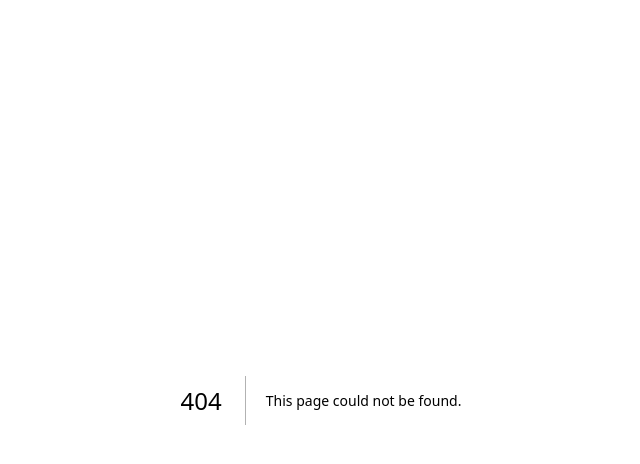
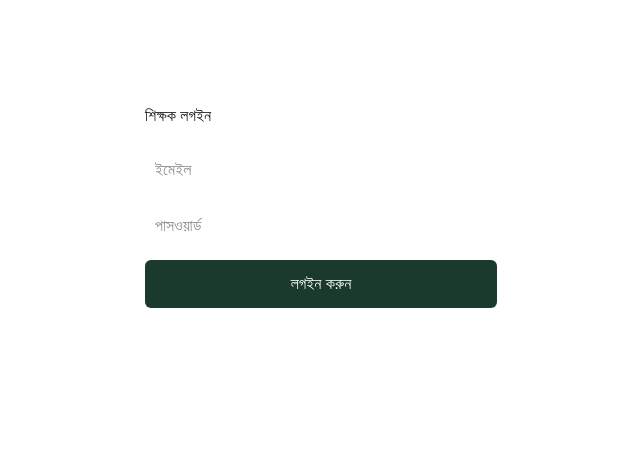
Before and after one commit to pobarulislam1/college-attendance, a Next.js app: page /login in a window 1280 px wide. Before the commit this address had no page. Shown: the top 464 px of the page, without its empty margins (319-959 px from the left). Built offline with nearby package versions, Linux system fonts and the light colour scheme; no server answers.

Commit message:
Add teacher authentication and protect routes

```diff
--- a/src/app/dashboard/page.js
+++ b/src/app/dashboard/page.js
@@ -3,6 +3,7 @@
 import { useState, useEffect, useCallback } from "react";
 import { db } from "@/lib/firebase";
 import { collection, getDocs, query, where } from "firebase/firestore";
+import ProtectedRoute from "@/lib/ProtectedRoute";
 
 export default function DashboardPage() {
     const [students, setStudents] = useState([]);
@@ -47,6 +48,7 @@ export default function DashboardPage() {
     const percent = totalCount > 0 ? Math.round((presentCount / totalCount) * 100) : 0;
 
     return (
+        <ProtectedRoute>
             <main style={{ maxWidth: 800, margin: "0 auto", padding: 24, fontFamily: "sans-serif" }}>
                 <h1>হাজিরার ড্যাশবোর্ড</h1>
 
@@ -120,6 +122,7 @@ export default function DashboardPage() {
                     </>
                 )}
             </main>
+        </ProtectedRoute>
     );
 }
 
--- a/src/app/layout.js
+++ b/src/app/layout.js
@@ -1,28 +1,17 @@
-import { Geist, Geist_Mono } from "next/font/google";
 import "./globals.css";
-
-const geistSans = Geist({
-  variable: "--font-geist-sans",
-  subsets: ["latin"],
-});
-
-const geistMono = Geist_Mono({
-  variable: "--font-geist-mono",
-  subsets: ["latin"],
-});
+import { AuthProvider } from "@/lib/AuthContext";
 
 export const metadata = {
-  title: "Create Next App",
-  description: "Generated by create next app",
+  title: "কলেজ হাজিরা সিস্টেম",
+  description: "ডিজিটাল হাজিরা ব্যবস্থাপনা",
 };
 
 export default function RootLayout({ children }) {
   return (
-    <html
-      lang="en"
-      className={`${geistSans.variable} ${geistMono.variable} h-full antialiased`}
-    >
-      <body className="min-h-full flex flex-col">{children}</body>
+    <html lang="bn">
+      <body>
+        <AuthProvider>{children}</AuthProvider>
+      </body>
     </html>
   );
 }
--- /dev/null
+++ b/src/app/login/page.js
@@ -0,0 +1,59 @@
+"use client";
+
+import { useState } from "react";
+import { useRouter } from "next/navigation";
+import { useAuth } from "@/lib/AuthContext";
+
+export default function LoginPage() {
+    const [email, setEmail] = useState("");
+    const [password, setPassword] = useState("");
+    const [error, setError] = useState("");
+    const [loading, setLoading] = useState(false);
+    const { login } = useAuth();
+    const router = useRouter();
+
+    async function handleLogin(e) {
+        e.preventDefault();
+        setError("");
+        setLoading(true);
+        try {
+            await login(email, password);
+            router.push("/");
+        } catch (err) {
+            setError("ইমেইল বা পাসওয়ার্ড ভুল হয়েছে");
+        }
+        setLoading(false);
+    }
+
+    return (
+        <main style={{ maxWidth: 400, margin: "80px auto", padding: 24, fontFamily: "sans-serif" }}>
+            <h1>শিক্ষক লগইন</h1>
+            <form onSubmit={handleLogin} style={{ display: "grid", gap: 12, marginTop: 20 }}>
+                <input
+                    type="email"
+                    placeholder="ইমেইল"
+                    value={email}
+                    onChange={(e) => setEmail(e.target.value)}
+                    style={{ padding: 10 }}
+                    required
+                />
+                <input
+                    type="password"
+                    placeholder="পাসওয়ার্ড"
+                    value={password}
+                    onChange={(e) => setPassword(e.target.value)}
+                    style={{ padding: 10 }}
+                    required
+                />
+                {error && <p style={{ color: "#A3272B" }}>{error}</p>}
+                <button
+                    type="submit"
+                    disabled={loading}
+                    style={{ padding: 12, background: "#1B3A2E", color: "#fff", border: "none", borderRadius: 6 }}
+                >
+                    {loading ? "লগইন হচ্ছে..." : "লগইন করুন"}
+                </button>
+            </form>
+        </main>
+    );
+}
--- a/src/app/page.js
+++ b/src/app/page.js
@@ -4,8 +4,16 @@ import { useState, useEffect } from "react";
 import { db } from "@/lib/firebase";
 import { collection, addDoc, getDocs, serverTimestamp } from "firebase/firestore";
 import { QRCodeSVG } from "qrcode.react";
+import ProtectedRoute from "@/lib/ProtectedRoute";
+import { useAuth } from "@/lib/AuthContext";
+
+
+
+
+
 
 export default function Home() {
+  const { logout } = useAuth();
   const [name, setName] = useState("");
   const [roll, setRoll] = useState("");
   const [level, setLevel] = useState("ইন্টারমিডিয়েট");
@@ -40,6 +48,7 @@ export default function Home() {
       department: department.trim() || "—",
       createdAt: serverTimestamp(),
     });
+
     setName("");
     setRoll("");
     setDepartment("");
@@ -47,8 +56,16 @@ export default function Home() {
   }
 
   return (
+
+    <ProtectedRoute>
       <main style={{ maxWidth: 700, margin: "0 auto", padding: 24, fontFamily: "sans-serif" }}>
         <h1>শিক্ষার্থী তালিকা</h1>
+        <button
+          onClick={logout}
+          style={{ marginBottom: 16, padding: "6px 14px", background: "#A3272B", color: "#fff", border: "none", borderRadius: 6 }}
+        >
+          লগআউট
+        </button>
 
         <form onSubmit={handleAddStudent} style={{ marginBottom: 32, display: "grid", gap: 12 }}>
           <input
@@ -99,5 +116,7 @@ export default function Home() {
           </div>
         )}
       </main>
+    </ProtectedRoute>
+
   );
 }
--- a/src/app/scan/page.js
+++ b/src/app/scan/page.js
@@ -11,6 +11,7 @@ import {
     serverTimestamp,
 } from "firebase/firestore";
 import jsQR from "jsqr";
+import ProtectedRoute from "@/lib/ProtectedRoute";
 
 export default function ScanPage() {
     const videoRef = useRef(null);
@@ -149,6 +150,7 @@ export default function ScanPage() {
     }
 
     return (
+        <ProtectedRoute>
             <main style={{ maxWidth: 700, margin: "0 auto", padding: 24, fontFamily: "sans-serif" }}>
                 <h1>হাজিরা নিন</h1>
 
@@ -187,5 +189,6 @@ export default function ScanPage() {
                     ))}
                 </ul>
             </main>
+        </ProtectedRoute>
     );
 }
--- /dev/null
+++ b/src/lib/AuthContext.js
@@ -0,0 +1,38 @@
+"use client";
+
+import { createContext, useContext, useEffect, useState } from "react";
+import { onAuthStateChanged, signInWithEmailAndPassword, signOut } from "firebase/auth";
+import { auth } from "./firebase";
+
+const AuthContext = createContext();
+
+export function AuthProvider({ children }) {
+    const [user, setUser] = useState(null);
+    const [loading, setLoading] = useState(true);
+
+    useEffect(() => {
+        const unsubscribe = onAuthStateChanged(auth, (currentUser) => {
+            setUser(currentUser);
+            setLoading(false);
+        });
+        return () => unsubscribe();
+    }, []);
+
+    async function login(email, password) {
+        await signInWithEmailAndPassword(auth, email, password);
+    }
+
+    async function logout() {
+        await signOut(auth);
+    }
+
+    return (
+        <AuthContext.Provider value={{ user, loading, login, logout }}>
+            {children}
+        </AuthContext.Provider>
+    );
+}
+
+export function useAuth() {
+    return useContext(AuthContext);
+}
--- /dev/null
+++ b/src/lib/ProtectedRoute.js
@@ -0,0 +1,26 @@
+"use client";
+
+import { useEffect } from "react";
+import { useRouter } from "next/navigation";
+import { useAuth } from "./AuthContext";
+
+export default function ProtectedRoute({ children }) {
+    const { user, loading } = useAuth();
+    const router = useRouter();
+
+    useEffect(() => {
+        if (!loading && !user) {
+            router.push("/login");
+        }
+    }, [user, loading, router]);
+
+    if (loading) {
+        return <p style={{ textAlign: "center", marginTop: 60 }}>লোড হচ্ছে...</p>;
+    }
+
+    if (!user) {
+        return null; // লগইন পেজে পাঠানো হচ্ছে
+    }
+
+    return children;
+}
```
Lines whose indentation alone changed are shown as unchanged.
